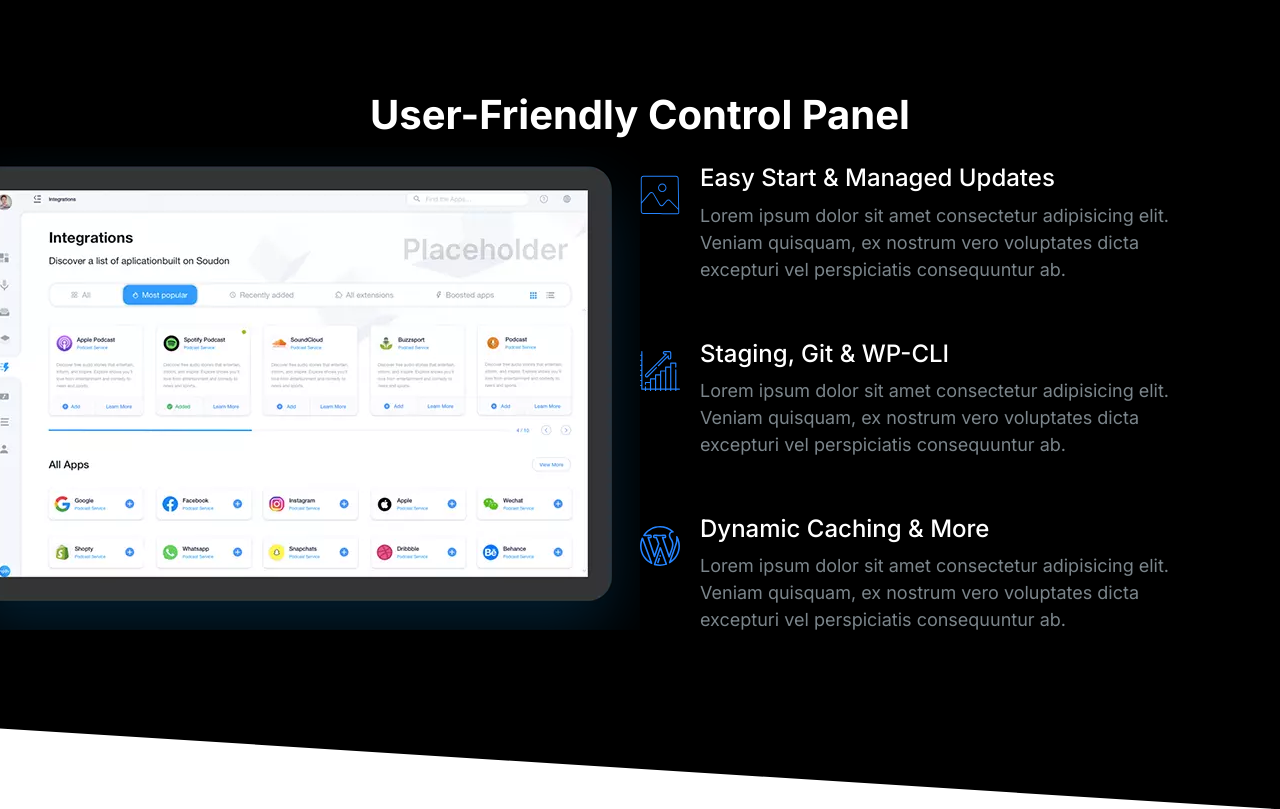
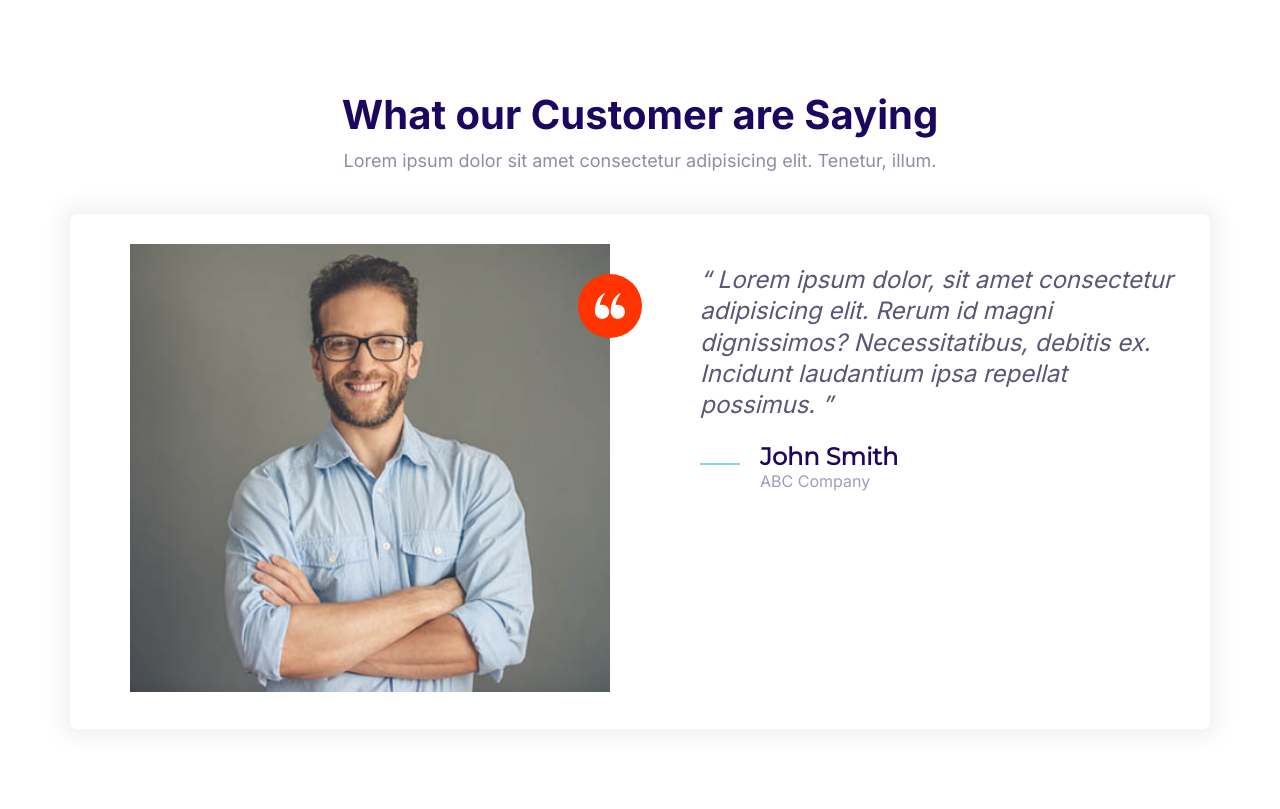
Before and after one commit to dara0869/path42, a plain HTML site: page index.html in a window 1280 px wide. Drawn offline with Linux system fonts and the light colour scheme.

Commit message:
Build of testimonial block.

```diff
--- a/CSS/Styles.css
+++ b/CSS/Styles.css
@@ -665,6 +665,11 @@ a {
   padding: var(--padding-vertical) 2rem;
 }
 
+.block__header {
+  text-align: center;
+  margin-bottom: 4rem;
+}
+
 .block__heading {
   margin-top: 0;
 }
@@ -688,10 +693,6 @@ a {
 .block--skewed-left {
   padding-bottom: calc(var(--padding-vertical) + 4rem);
   clip-path: polygon(0% 0%, 100% 0%, 100% 90%, 0% 100%);
-}
-
-.block__header {
-  text-align: center;
 }
 
 /******************************************************************************
--- a/index.html
+++ b/index.html
@@ -12,75 +12,50 @@
     <link rel="stylesheet" href="CSS/Styles.css" />
   </head>
   <body>
-    <section class="block block--dark block--skewed-right block-showcase">
+    <section class="block">
       <header class="block__header">
-        <h2>User-Friendly Control Panel</h2>
+        <h2>What our Customer are Saying</h2>
+        <p>
+          Lorem ipsum dolor sit amet consectetur adipisicing elit. Tenetur,
+          illum.
+        </p>
       </header>
-      <div class="container grid grid--1x2">
-        <picture class="block-showcase__image">
-          <source
-            type="image/webp"
-            srcset="images/ipad.webp 1x, images/ipad@2x.webp 2x"
+      <div class="container">
+        <div class="card testimonial">
+          <div class="grid grid--1x2">
+            <div class="testimonial__image">
+              <img
+                src="images/testimonial.jpg"
+                alt="A happy, smiling customer"
               />
-          <source
-            type="image/png"
-            srcset="images/ipad.png 1x, images/ipad@2x.png 2x"
-          />
-          <img src="images/ipad.png" alt="" />
-        </picture>
-        <ul class="list">
-          <li>
+              <span class="icon-container icon-container--accent">
+                <svg class="icon icon--white icon--small">
+                  <use xlink:href="images/sprite.svg#quotes"></use>
+                </svg>
+              </span>
+            </div>
+            <blockquote class="quote">
+              <p class="quote__text">
+                Lorem ipsum dolor, sit amet consectetur adipisicing elit. Rerum
+                id magni dignissimos? Necessitatibus, debitis ex. Incidunt
+                laudantium ipsa repellat possimus.
+              </p>
+              <footer>
                 <div class="media">
                   <div class="media__image">
-                <svg class="icon icon--primary">
-                  <use xlink:href="images/sprite.svg#snap"></use>
+                    <svg class="icon icon--primary quote__line">
+                      <use xlink:href="images/sprite.svg#line"></use>
                     </svg>
                   </div>
                   <div class="media__body">
-                <h3 class="media__title">Easy Start & Managed Updates</h3>
-                <p>
-                  Lorem ipsum dolor sit amet consectetur adipisicing elit.
-                  Veniam quisquam, ex nostrum vero voluptates dicta excepturi
-                  vel perspiciatis consequuntur ab.
-                </p>
+                    <h3 class="media__title quote__author">John Smith</h3>
+                    <p class="quote__organization">ABC Company</p>
                   </div>
                 </div>
-          </li>
-          <li>
-            <div class="media">
-              <div class="media__image">
-                <svg class="icon icon--primary">
-                  <use xlink:href="images/sprite.svg#growth"></use>
-                </svg>
-              </div>
-              <div class="media__body">
-                <h3 class="media__title">Staging, Git & WP-CLI</h3>
-                <p>
-                  Lorem ipsum dolor sit amet consectetur adipisicing elit.
-                  Veniam quisquam, ex nostrum vero voluptates dicta excepturi
-                  vel perspiciatis consequuntur ab.
-                </p>
+              </footer>
+            </blockquote>
           </div>
         </div>
-          </li>
-          <li>
-            <div class="media">
-              <div class="media__image">
-                <svg class="icon icon--primary">
-                  <use xlink:href="images/sprite.svg#wordpress"></use>
-                </svg>
-              </div>
-              <div class="media__body">
-                <h3 class="media__title">Dynamic Caching & More</h3>
-                <p>
-                  Lorem ipsum dolor sit amet consectetur adipisicing elit.
-                  Veniam quisquam, ex nostrum vero voluptates dicta excepturi
-                  vel perspiciatis consequuntur ab.
-                </p>
-              </div>
-            </div>
-          </li>
-        </ul>
       </div>
     </section>
     <script src="js/main.js"></script>
```
Also changed, not shown: components/block-testimonial.html (added, +42 -0 lines). Lines whose indentation alone changed are shown as unchanged.
